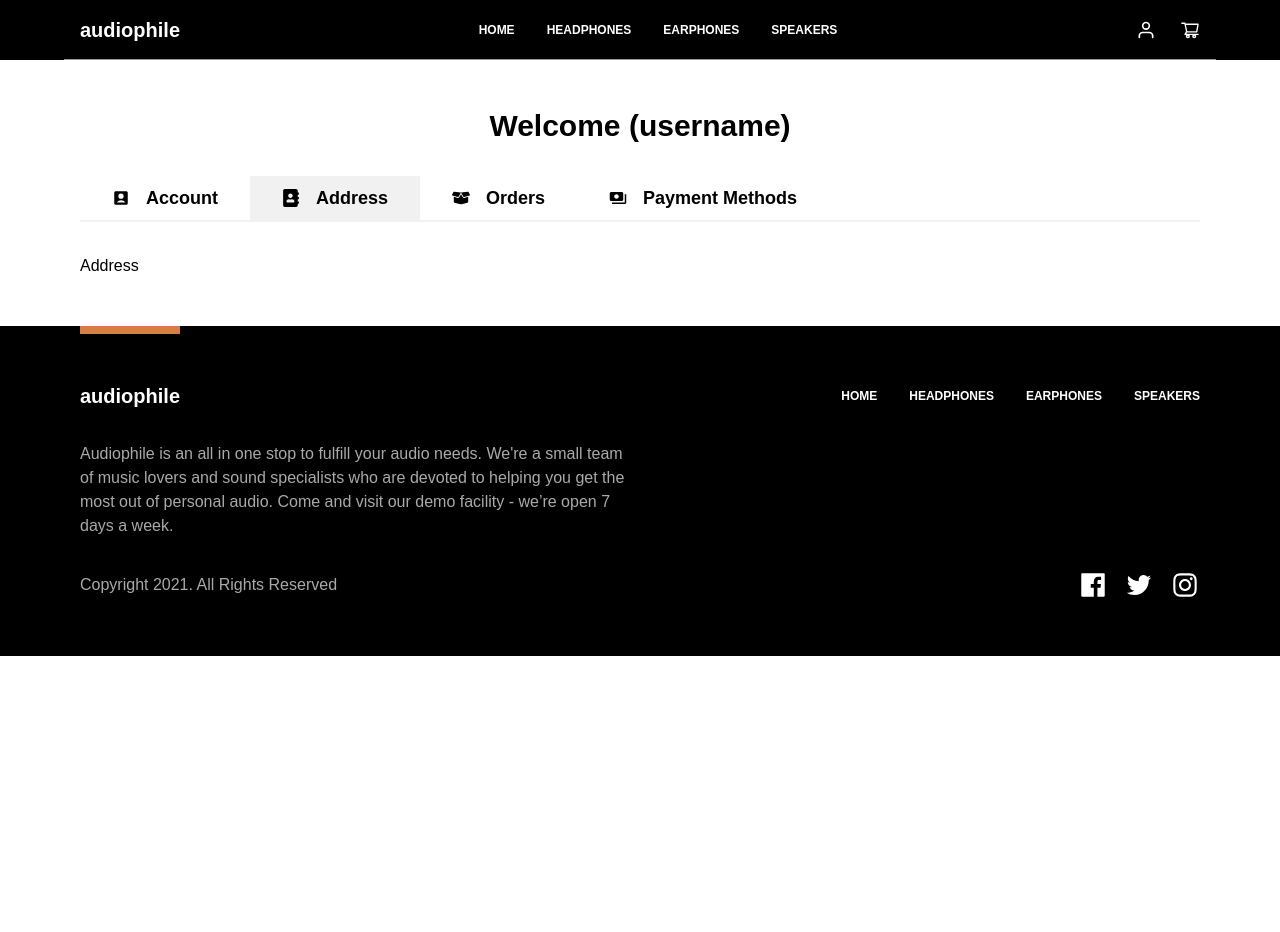
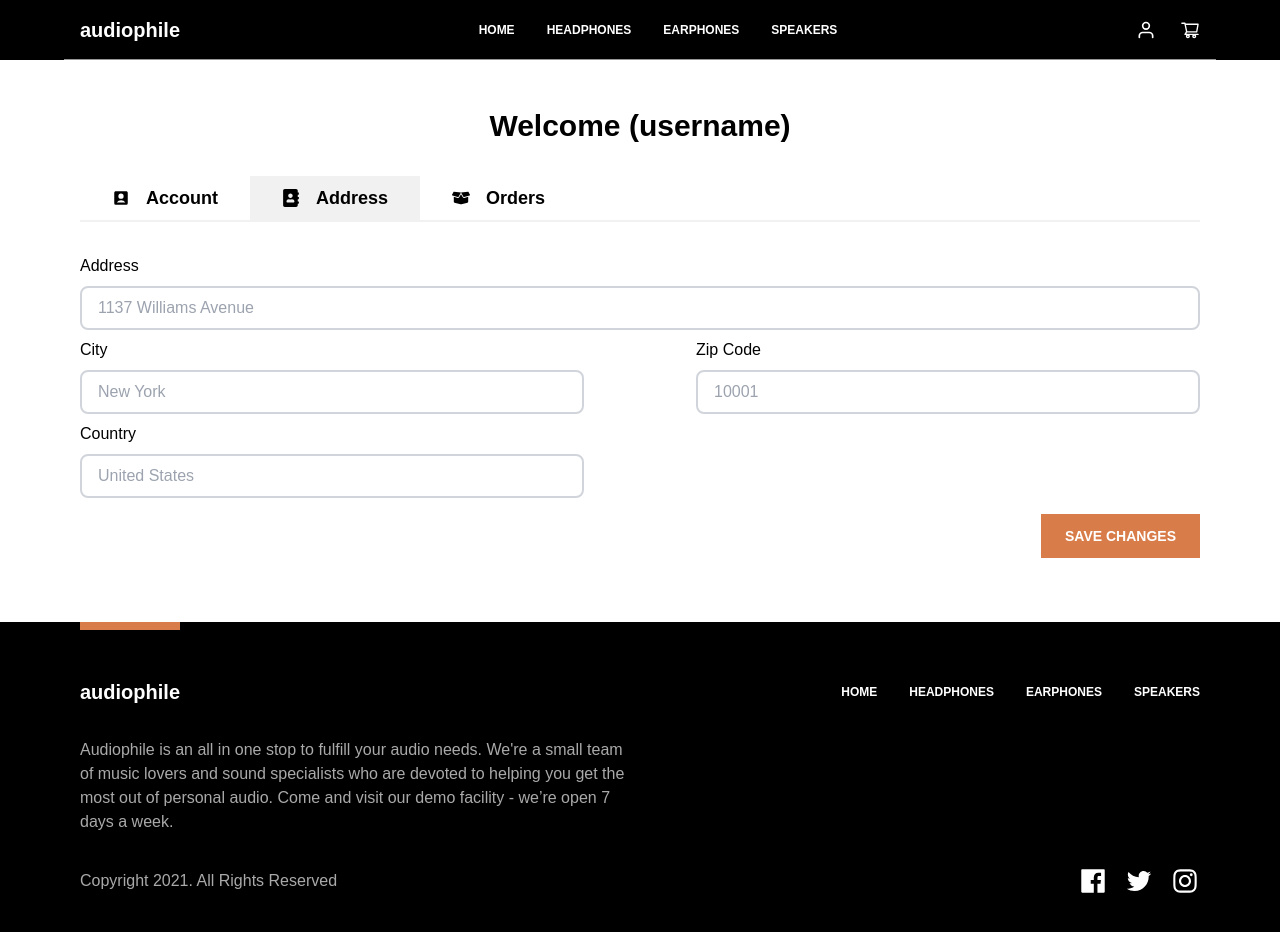
Before and after one commit to AshrafElshaer/e-commerce-client, a React app: page /user/address in a window 1280 px wide. Shown: the top 932 px of the page. Before the commit the page ends 800 px from the top, so only its background shows below. Built offline with nearby package versions, Linux system fonts and the light colour scheme; no server answers; the HTML template or start-up script is replaced by a standard one.

Commit message:
implement address details form

```diff
--- a/src/App.tsx
+++ b/src/App.tsx
@@ -37,7 +37,6 @@ const App = () => {
                   <Route index element={<Account />} />
                   <Route path='address' element={<Address />} />
                   <Route path='orders' element={<OrdersList />} />
-                  <Route path='payment' element={<PaymentMethods />} />
                 </Route>
               </Route>
               <Route path='support' element={<ContactSupport />} />
--- a/src/lib/formValidations.ts
+++ b/src/lib/formValidations.ts
@@ -9,7 +9,7 @@ export const checkOutValidation = yup.object({
     .test("len", "Must be 10 digits", (val) =>
       val ? val.toString().length === 10 : false
     ),
-  address: yup.string().required("Required"),
+  street: yup.string().required("Required"),
   zipcode: yup.number().required("Requires"),
   city: yup.string().required("Required"),
   country: yup.string().required("Required"),
@@ -50,3 +50,10 @@ export const accountValidation = yup.object({
         : field
     ),
 });
+
+export const addressValidation = yup.object({
+  street: yup.string().required("Required"),
+  zipcode: yup.number().required("Requires"),
+  city: yup.string().required("Required"),
+  country: yup.string().required("Required"),
+});
--- a/src/pages/Checkout.tsx
+++ b/src/pages/Checkout.tsx
@@ -11,7 +11,7 @@ export type TCheckoutFormState = {
   name: string;
   email: string;
   phoneNumber: number | string;
-  address: string;
+  street: string;
   zipcode: number | string;
   city: string;
   country: string;
@@ -26,7 +26,7 @@ const initialValues: TCheckoutFormState = {
   name: "",
   email: "",
   phoneNumber: "",
-  address: "",
+  street: "",
   zipcode: "",
   city: "",
   country: "",
@@ -49,7 +49,9 @@ const Checkout = () => {
   const onSubmit = (
     values: TCheckoutFormState,
     { resetForm }: FormikHelpers<TCheckoutFormState>
-  ): void | Promise<any> => {};
+  ): void | Promise<any> => {
+    console.log(values);
+  };
   return (
     <div className='bg-gray'>
       <button
@@ -106,7 +108,7 @@ const Checkout = () => {
                     <div className='md:flex flex-wrap flex-grow-0 gap-4'>
                       <FormikControl
                         control='text'
-                        name='address'
+                        name='street'
                         label='Address'
                         placeholder='1137 Williams Avenue'
                         errors={Formik.errors}
--- a/src/pages/User/Account.tsx
+++ b/src/pages/User/Account.tsx
@@ -27,7 +27,7 @@ const Account = () => {
     values: TAccountState,
     { resetForm }: FormikHelpers<TAccountState>
   ): Promise<any> => {
-    // console.log(values);
+    console.log(values);
   };
   return (
     <Formik
@@ -41,6 +41,7 @@ const Account = () => {
               control='text'
               name='name'
               label='Name'
+              placeholder='Alexei Ward'
               errors={Formik.errors}
               touched={Formik.touched}
             />
@@ -48,6 +49,7 @@ const Account = () => {
               control='email'
               name='email'
               label='Email'
+              placeholder='alexeiward@mail.com'
               errors={Formik.errors}
               touched={Formik.touched}
             />
@@ -57,6 +59,7 @@ const Account = () => {
               control='number'
               name='phoneNumber'
               label='Phone Number'
+              placeholder='2025550136'
               errors={Formik.errors}
               touched={Formik.touched}
             />
@@ -64,6 +67,7 @@ const Account = () => {
               control='password'
               name='password'
               label='Password'
+              placeholder='Must be at least 6 characters'
               errors={Formik.errors}
               touched={Formik.touched}
             />
@@ -76,6 +80,7 @@ const Account = () => {
               control='password'
               name='newPassword'
               label='New Password'
+              placeholder='Must be at least 6 characters'
               errors={Formik.errors}
               touched={Formik.touched}
             />
@@ -83,6 +88,7 @@ const Account = () => {
               control='password'
               name='confirmPassword'
               label='Confirm Password'
+              placeholder='Must match new password'
               errors={Formik.errors}
               touched={Formik.touched}
             />
--- a/src/pages/User/Address.tsx
+++ b/src/pages/User/Address.tsx
@@ -1,9 +1,77 @@
-import React from 'react'
+import { Formik, Form, FormikHelpers } from "formik";
+import { Button, FormikControl } from "../../Components";
+import { addressValidation } from "../../lib/formValidations";
+
+type TAddressState = {
+  street: string;
+  zipcode: string | number;
+  city: string;
+  country: string;
+};
 
 const Address = () => {
+  const initialValues: TAddressState = {
+    street: "",
+    zipcode: "",
+    city: "",
+    country: "",
+  };
+  const onSubmit = async (
+    values: TAddressState,
+    { resetForm }: FormikHelpers<TAddressState>
+  ): Promise<any> => {
+    console.log(values);
+  };
   return (
-    <div>Address</div>
-  )
-}
+    <Formik
+      initialValues={initialValues}
+      onSubmit={onSubmit}
+      validationSchema={addressValidation}>
+      {(Formik) => (
+        <Form>
+          <FormikControl
+            control='text'
+            label='Address'
+            name='street'
+            errors={Formik.errors}
+            touched={Formik.touched}
+            placeholder='1137 Williams Avenue'
+          />
+          <div className='flex flex-col gap-4  md:justify-between md:flex-row'>
+            <FormikControl
+              control='text'
+              label='City'
+              name='city'
+              placeholder='New York'
+              errors={Formik.errors}
+              touched={Formik.touched}
+            />
+            <FormikControl
+              control='number'
+              name='zipcode'
+              label='Zip Code'
+              placeholder='10001'
+              errors={Formik.errors}
+              touched={Formik.touched}
+            />
+          </div>
+          <div className='flex flex-col gap-4  md:justify-between md:flex-row'>
+            <FormikControl
+              control='text'
+              name='country'
+              label='Country'
+              placeholder='United States'
+              errors={Formik.errors}
+              touched={Formik.touched}
+            />
+          </div>
+          <Button type='submit' className='ml-auto mr-0 my-4'>
+            Save Changes
+          </Button>
+        </Form>
+      )}
+    </Formik>
+  );
+};
 
-export default Address
+export default Address;
--- a/src/pages/User/PaymentMethods.tsx
+++ /dev/null
@@ -1,9 +0,0 @@
-import React from 'react'
-
-const PaymentMethods = () => {
-  return (
-    <div>PaymentMethods</div>
-  )
-}
-
-export default PaymentMethods
--- a/src/pages/User/User.tsx
+++ b/src/pages/User/User.tsx
@@ -1,7 +1,6 @@
 import { Link, Outlet, useLocation } from "react-router-dom";
 import { RiAccountBoxFill } from "react-icons/ri";
 import { FaAddressBook, FaBoxOpen } from "react-icons/fa";
-import { MdPayments } from "react-icons/md";
 const User = () => {
   const { pathname } = useLocation();
   return (
@@ -38,17 +37,6 @@ const User = () => {
               Orders
             </Link>
           </li>
-          <li
-            className={`px-8 py-2  ${
-              pathname === "/user/payment" ? "bg-gray" : ""
-            }`}>
-            <Link
-              to='payment'
-              className='flex justify-start items-center gap-4'>
-              <MdPayments />
-              Payment Methods
-            </Link>
-          </li>
         </ul>
       </nav>
 
```
